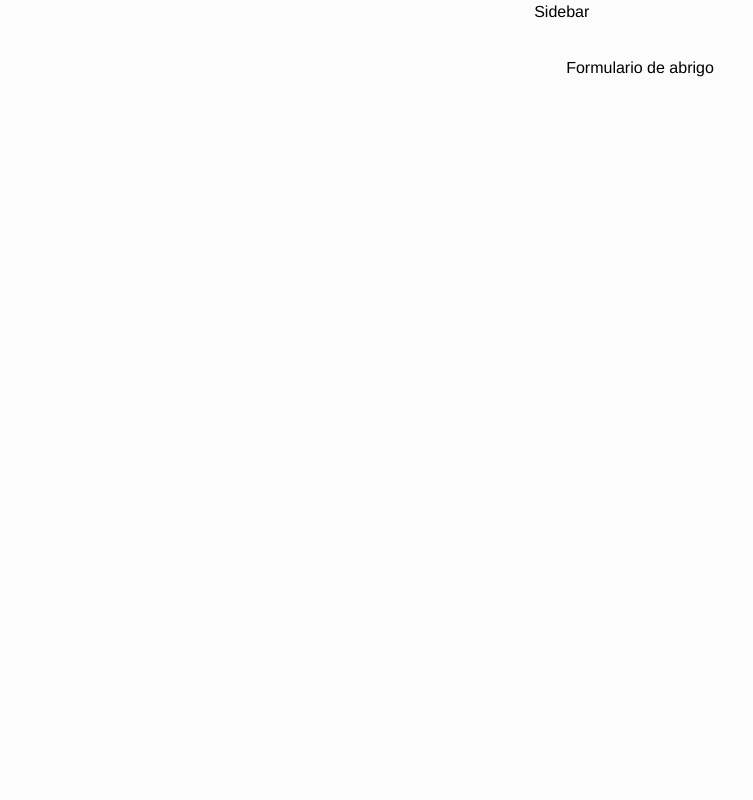
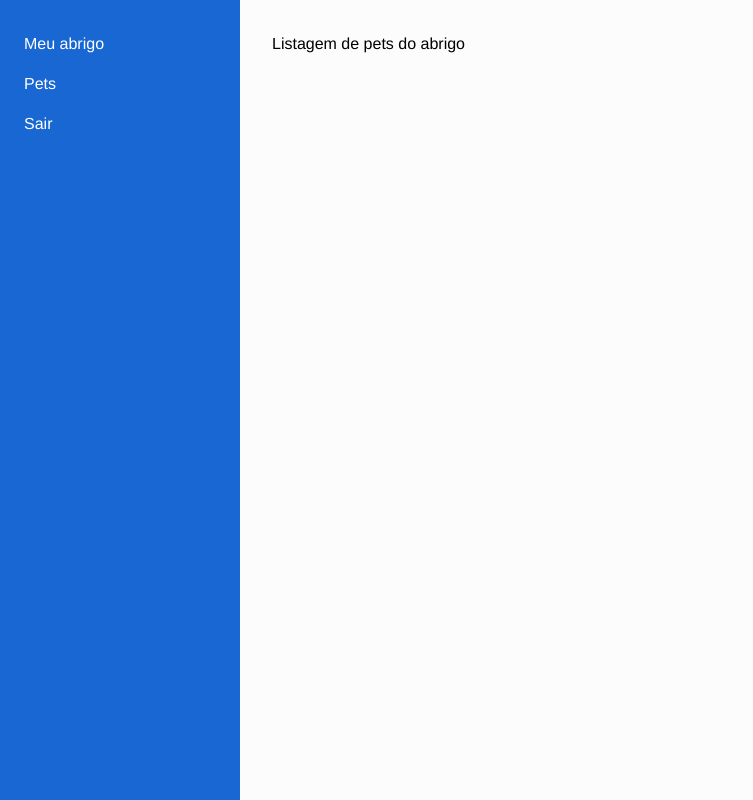
Before and after one commit to mateusbertolo/picles-spa, a React (Vite) app: page /admin/pets in a window 1280 px wide. Before the commit this address led to /admin. Shown: the whole page, without its empty margins (0-753 px from the left). Built offline with nearby package versions, Linux system fonts and the light colour scheme; no server answers.

Commit message:
feat(admin painel)

```diff
--- a/src/components/common/Card/card.tsx
+++ b/src/components/common/Card/card.tsx
@@ -1,6 +1,6 @@
 import { Link } from 'react-router-dom'
 import styles from './Card.module.css'
-import { ImageBase64 } from '../imageBase64'
+import { ImageBase64 } from '../ImageBase64/ImageBase64'
 
 interface ICard {
   href: string
--- a/src/components/common/Sidebar/Sidebar.tsx
+++ b/src/components/common/Sidebar/Sidebar.tsx
@@ -1,25 +1,14 @@
-import { NavLink } from 'react-router-dom';
-import styles from './Sidebar.module.css';
+import { NavLink } from 'react-router-dom'
+import styles from './Sidebar.module.css'
 
-export function Sidebar(){
-    function validate(){
-        const canAccess = false
-
-        if(!canAcess){
-            Event:preventDefault()
-        }
-    }
-    return(
-        <nav className={styles.Sidebar}>
-            <NavLink className={(isActive) => (isActive ? styles.active : '')} to="/admin">end
-                Meu Abrigo
-            </NavLink>
-            <NavLink className={(isActive) => (isActive ? styles.active : '')} to="/admin/pets">end
-                Pets
-            </NavLink>
-            <NavLink to="/">
-                Sair
-            </NavLink>
-        </nav>
-    );
+export function Sidebar() {
+  return (
+    <nav className={styles.sidebar}>
+      <NavLink to="/admin" end>
+        Meu abrigo
+      </NavLink>
+      <NavLink to="/admin/pets">Pets</NavLink>
+      <NavLink to="/">Sair</NavLink>
+    </nav>
+  )
 }
--- a/src/components/common/authHOC/authHOC.tsx
+++ b/src/components/common/authHOC/authHOC.tsx
@@ -1,5 +1,9 @@
 import { Navigate } from "react-router-dom";
 import { useShelter } from "../../../hooks/useShelter";
+
+export function Sidebar(){
+    const [data] = useShelter()
+}
 
 export function AuthHOC() {
     const { data, isLoading } = useShelter();
--- a/src/components/layout/Panel/Panel.tsx
+++ b/src/components/layout/Panel/Panel.tsx
@@ -1,16 +1,16 @@
+import { ReactNode } from 'react'
+import styles from './Panel.module.css'
+import { Sidebar } from '../../common/Sidebar/Sidebar'
 
-import styles from './Panel.module.css'
-import { ReactNode } from 'react'
-
-interface IPainel{
-    children: ReactNode
+interface IPanel {
+  children: ReactNode
 }
 
-
-export function Panel({children}: IPainel){
-    return( <div className={styles.Panel}>
-        <div>Sidebar</div>
-        <main className={styles.content}>{children}</main>
+export function Panel({ children }: IPanel) {
+  return (
+    <div className={styles.panel}>
+      <Sidebar />
+      <main className={styles.content}>{children}</main>
     </div>
-    )
+  )
 }
--- a/src/pages/Admin/PetList/PetList.tsx
+++ b/src/pages/Admin/PetList/PetList.tsx
@@ -1,9 +1,5 @@
-import { Panel } from "../../../components/layout/Panel"
+import { Panel } from '../../../components/layout/Panel'
 
-export function PetList(){
-    return(
-        <Panel>
-            Listagem de Pets
-        </Panel>
-    )
+export function PetList() {
+  return <Panel>Listagem de pets do abrigo</Panel>
 }
--- a/src/pages/Admin/Shelter/Shelter.tsx
+++ b/src/pages/Admin/Shelter/Shelter.tsx
@@ -1,5 +1,5 @@
-import { Panel } from "../../../components/layout/Panel"
+import { Panel } from '../../../components/layout/Panel'
 
-export function Shelter(){
-    return <Panel>Formulario de abrigo</Panel>
+export function Shelter() {
+  return <Panel>Formulário de abrigo</Panel>
 }
--- /dev/null
+++ b/src/pages/Admin/Shelter/index.ts
@@ -0,0 +1 @@
+export * from './Shelter'
--- a/src/pages/PetDetails/Petdetails.tsx
+++ b/src/pages/PetDetails/Petdetails.tsx
@@ -4,8 +4,8 @@ import { Grid } from '../../components/layout/Grid'
 import styles from './PetDetails.module.css'
 import { useQuery } from '@tanstack/react-query'
 import { getPetById } from '../../services/pets/getPetById'
-import { ImageBase64 } from '../../components/common/imageBase64'
-import { Skeleton } from '../../components/common/skeleton'
+import { ImageBase64 } from '../../components/common/ImageBase64/ImageBase64'
+import { Skeleton } from '../../components/common/Skeleton'
 import { useShelter } from '../../hooks/useShelter'
 import { Button, ButtonVariant } from '../../components/common/Button'
 
--- a/src/pages/Pets/Pets.tsx
+++ b/src/pages/Pets/Pets.tsx
@@ -2,7 +2,7 @@ import { useSearchParams } from 'react-router-dom'
 import { Card } from '../../components/common/Card'
 import { Header } from '../../components/common/Header'
 import { Pagination } from '../../components/common/Pagination'
-import { Skeleton } from '../../components/common/skeleton'
+import { Skeleton } from '../../components/common/Skeleton'
 import { Grid } from '../../components/layout/Grid'
 import { usePetList } from '../../hooks/usePetList'
 import styles from './Pets.module.css'
```
Also changed, not shown: src/routes.tsx (+11 -13 lines), src/components/layout/Panel/index.ts (line endings or trailing spaces), src/pages/Admin/PetList/index.ts (line endings or trailing spaces).
